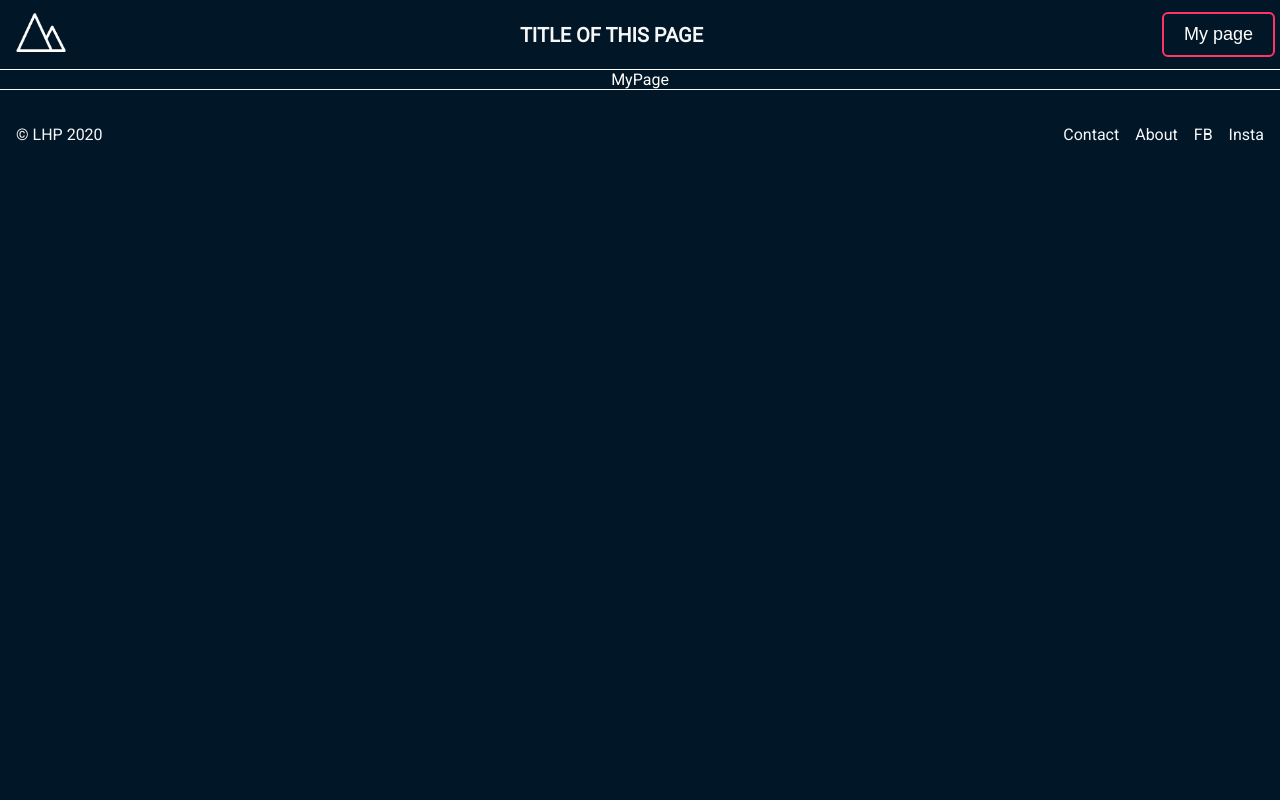
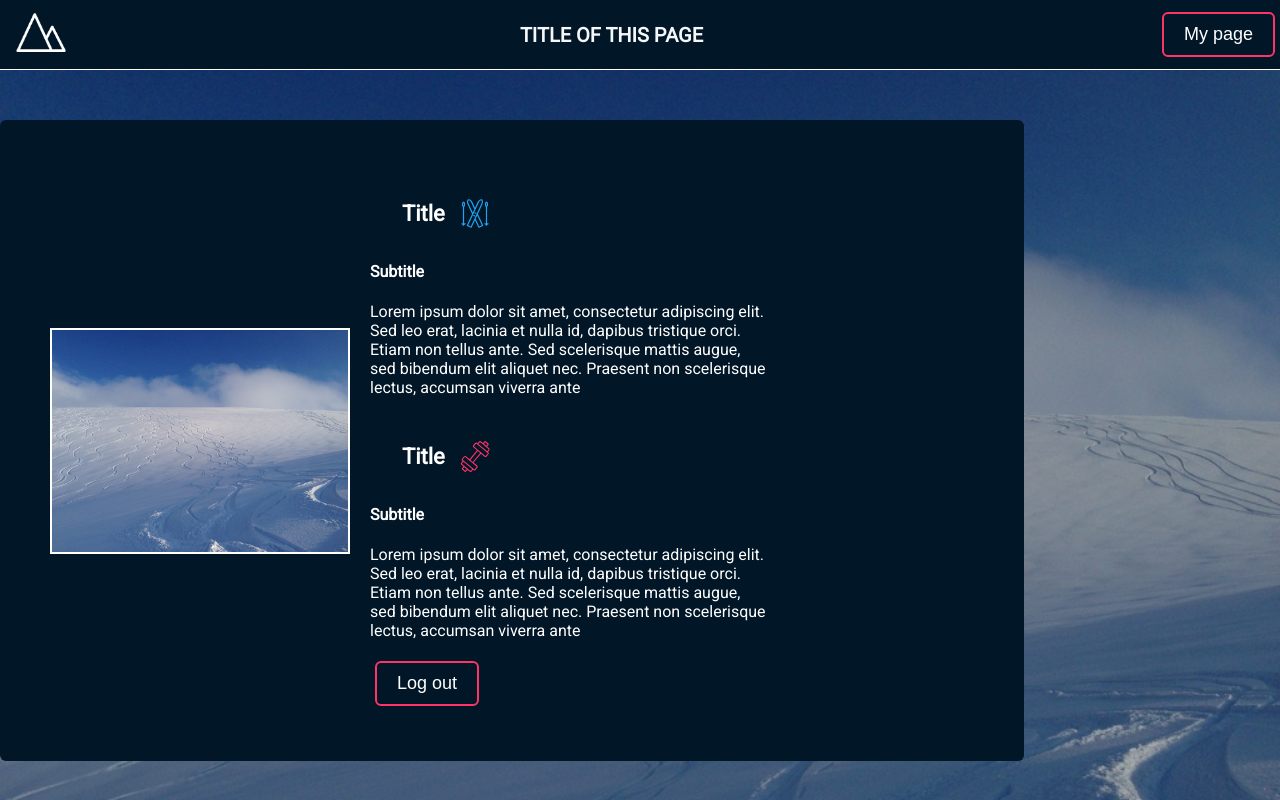
Before and after one commit to lisahammarstrand/final-project-frontend, a React (Create React App) app: page /mypage in a window 1280 px wide. Shown: the top 800 px of the page. Built offline with nearby package versions, Linux system fonts and the light colour scheme.

Commit message:
started on my page

```diff
--- a/src/lib/Buttons.js
+++ b/src/lib/Buttons.js
@@ -17,6 +17,7 @@ const StyledButton = styled.button`
   align-self: center; */
 
   &:hover {
+   /*  transform: scale(1.1); */
     background: transparent;
     border: 2px solid #ff3366;
   }
--- a/src/pages/MyPage.js
+++ b/src/pages/MyPage.js
@@ -1,7 +1,107 @@
 import React from 'react'
+import styled from 'styled-components'
+import { Link } from 'react-router-dom'
+import { OutlinedButton } from 'lib/Buttons'
+
+const MyPageContainer = styled.article`
+  position: relative;
+  color: white;
+  width: 100%;
+`
+const MyPageBackground = styled.div`
+  min-height: 100vh;
+  background-image: url("skitouring_2.jpeg");
+  background-size: cover;
+  display: flex;
+  flex-direction: column;
+  z-index: -1;
+`
+const MyPageOverlay = styled.div`
+  position: absolute;
+  top: 0;
+  left: 0;
+  right: 0;
+  bottom: 0;
+  background: rgba(1,23,39,0.3);
+  display: flex;
+  flex-direction: column;
+  z-index: 0;
+  `
+const MyPageSummary = styled.div`
+  position: absolute;
+  top: 50px;
+  display: flex;
+  flex-direction: column;
+  align-items: center;
+  width: 80%;
+  padding: 50px;
+  background: #011627;
+  border: none;
+  border-radius: 6px;
+  z-index: 1;
+
+  @media (min-width: 650px) {
+    flex-direction: row;
+  }
+`
+const MyPageImage = styled.img`
+  width: 300px;
+  border: 2px solid white;
+`
+const MyPageDescription = styled.div`
+  margin-left: 20px;
+  max-width: 350px;
+  display: flex;
+  flex-direction: column;
+  align-items: center;
+
+  @media (min-width: 650px) {
+    align-items: flex-start;
+    max-width: 400px;
+  }
+`
+const IconSkis = styled.img`
+  width: 40px;
+  margin: 0px 5px 0px 10px;
+`
+const IconDumbbell = styled.img`
+  width: 40px;
+  margin-left: 10px;
+  transform: rotate(-50deg);
+`
+const MyPageTitle = styled.div`
+  display: flex;
+  background: #011627;
+  padding: 5px 32px;
+  margin: 16px 0px;
+`
 
 export const MyPage = () => {
   return (
-    <div>MyPage</div>
+    <MyPageContainer>
+      <MyPageOverlay />
+      <MyPageBackground>
+        <MyPageSummary>
+          <MyPageImage src="skitouring_2.jpeg" alt="skitouring" />
+          <MyPageDescription>
+            <MyPageTitle>
+              <h1>Title</h1>
+              <IconSkis src="skis.svg" alt="skis" />
+            </MyPageTitle>
+            <h2>Subtitle</h2>
+            <p>Lorem ipsum dolor sit amet, consectetur adipiscing elit. Sed leo erat, lacinia et nulla id, dapibus tristique orci. Etiam non tellus ante. Sed scelerisque mattis augue, sed bibendum elit aliquet nec. Praesent non scelerisque lectus, accumsan viverra ante</p>
+            <MyPageTitle>
+              <h1>Title</h1>
+              <IconDumbbell src="dumbbell.svg" alt="dumbbell" />
+            </MyPageTitle>
+            <h2>Subtitle</h2>
+            <p>Lorem ipsum dolor sit amet, consectetur adipiscing elit. Sed leo erat, lacinia et nulla id, dapibus tristique orci. Etiam non tellus ante. Sed scelerisque mattis augue, sed bibendum elit aliquet nec. Praesent non scelerisque lectus, accumsan viverra ante</p>
+            <Link to="/">
+              <OutlinedButton title="Log out" />
+            </Link>
+          </MyPageDescription>
+        </MyPageSummary>
+      </MyPageBackground>
+    </MyPageContainer>
   )
 }
```
